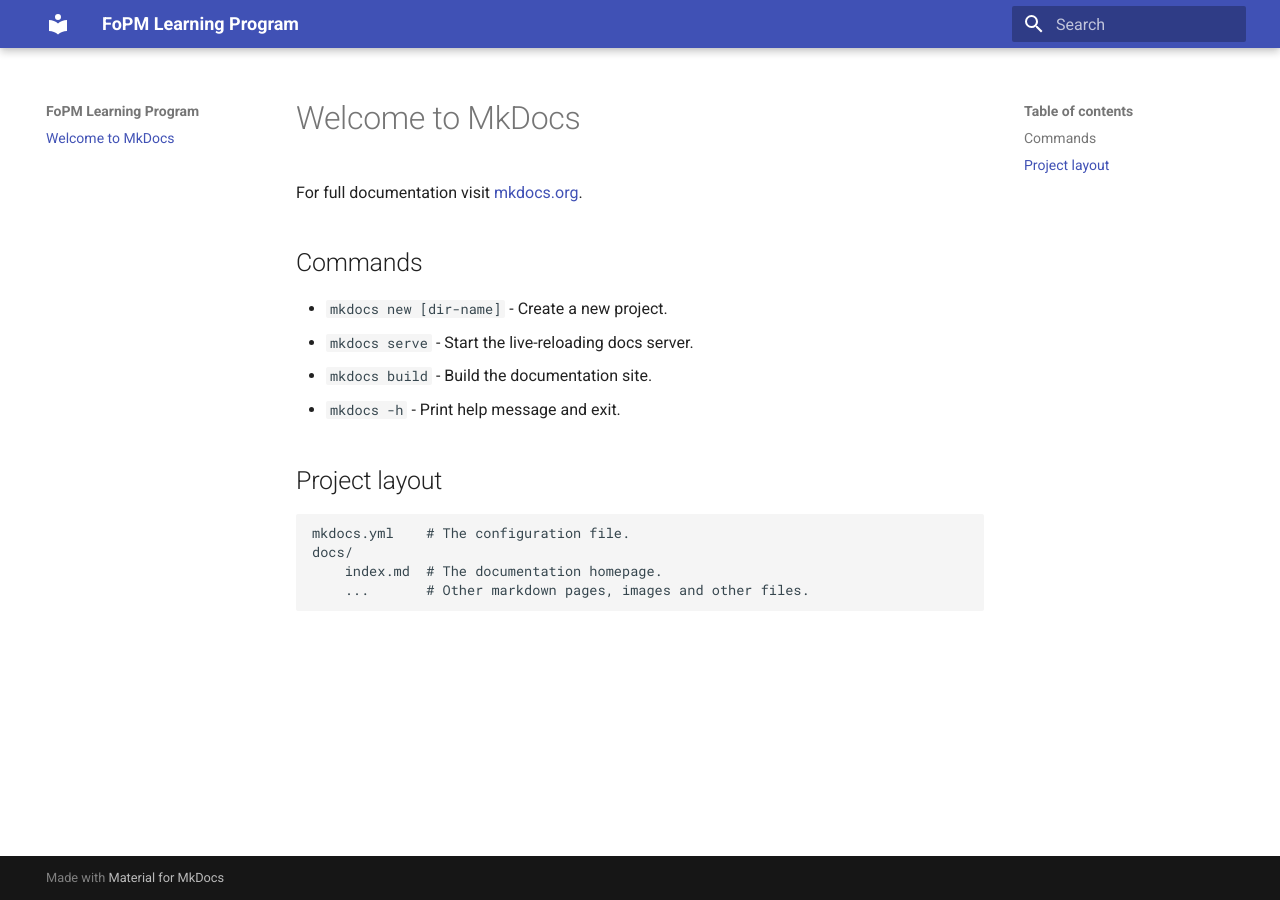
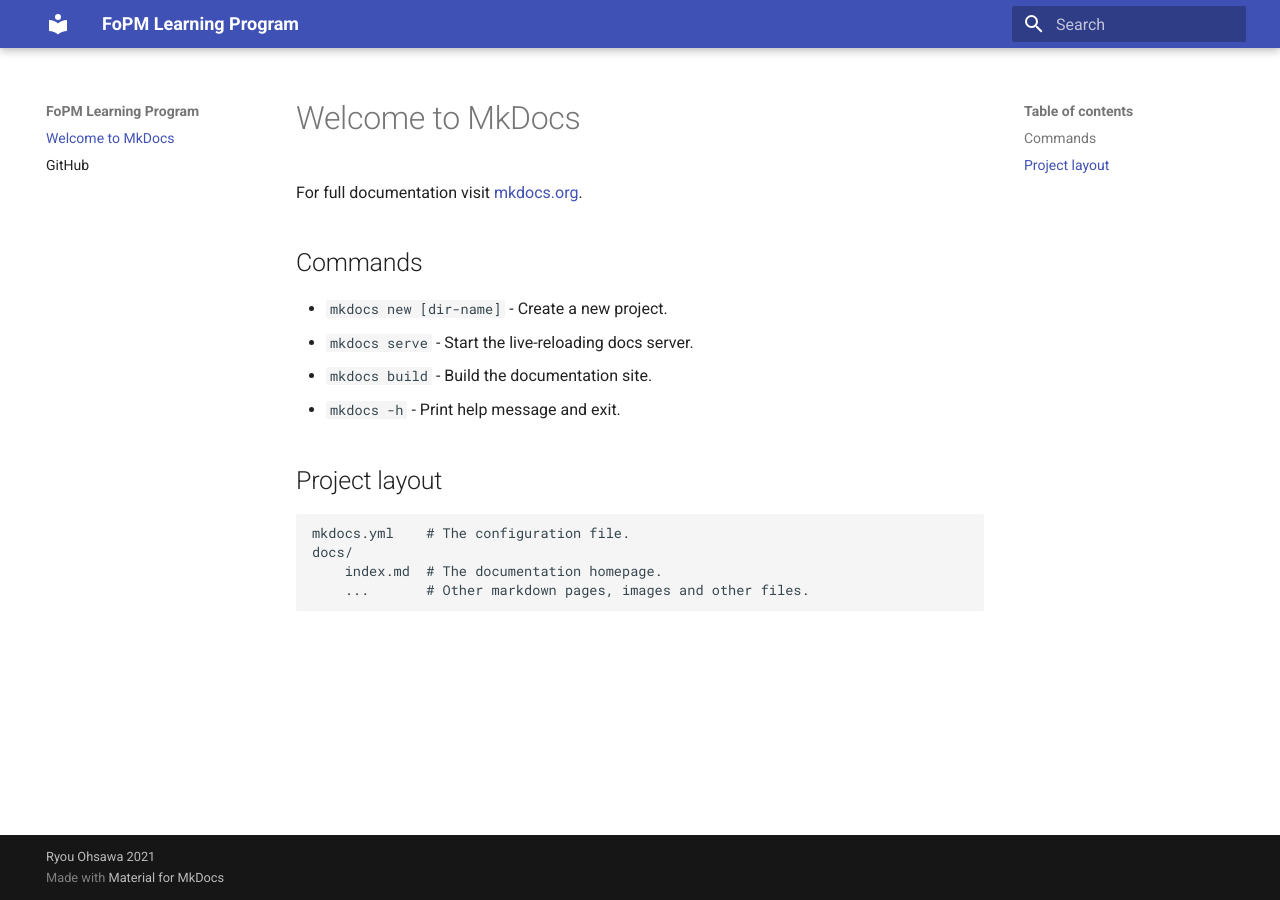
Before and after one commit to FoPM-Astronomy-UTokyo/course, an MkDocs documentation site: the page built from docs/index.md, in a window 1280 px wide. Built offline with MkDocs 1.6.1 and Material for MkDocs 9.7.7, drawn with Linux system fonts in a browser that asks for light colours.

```diff
--- a/mkdocs.yml
+++ b/mkdocs.yml
@@ -1,10 +1,20 @@
 site_name: FoPM Learning Program
+site_description: FoPM Learning Program
+site_author: Ryou Ohsawa
+copyright: Ryou Ohsawa 2021
 nav:
   - index.md
+  - GitHub: https://github.com/FoPM-Astronomy-UTokyo/course
 theme:
-  name: material
+  name: 'material'
+  language: 'en'
+plugins:
+  - search:
+      lang: 'ja'
 markdown_extensions:
   - mdx_math
   - admonition
   - footnotes
   - def_list
+extra_css: []
+extra_javascript: []
```
